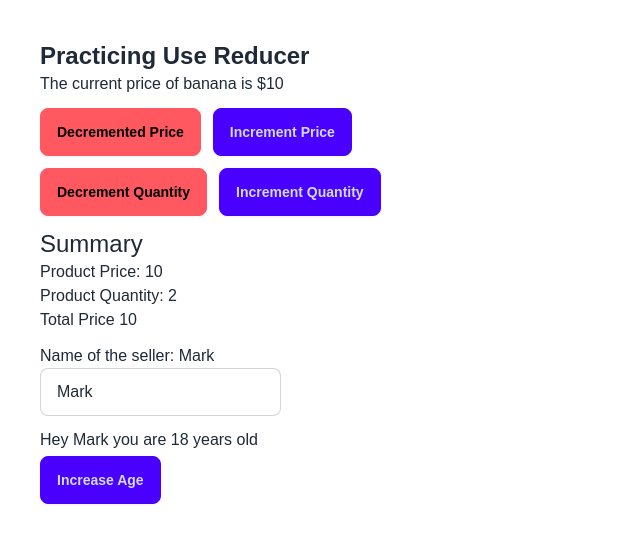
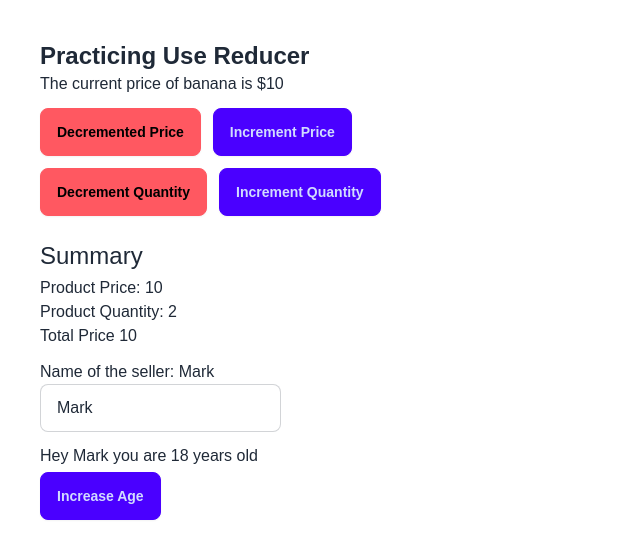
Before and after one commit to MarkMallari16/react-use-reducer, a React (Vite) app: page / in a window 1280 px wide. Shown: the top 558 px of the page, without its empty margins (0-640 px from the left). Built offline with nearby package versions, Linux system fonts and the light colour scheme; no server answers.

Commit message:
fix some ui

```diff
--- a/src/App.jsx
+++ b/src/App.jsx
@@ -95,8 +95,8 @@ function App() {
         <button className='btn btn-error' onClick={handleDecrementedQuantity}>Decrement Quantity</button>
         <button className='btn btn-primary' onClick={handleIncrementedQuantity}>Increment Quantity</button>
       </div>
-      <div className='mt-3'>
-        <h1 className='text-2xl font-medium'>Summary</h1>
+      <div className='mt-6'>
+        <h1 className='text-2xl font-medium mb-1'>Summary</h1>
         <p>Product Price: {state.price}</p>
         <p>Product Quantity: {state.quantity}</p>
         <p>Total Price {state.totalPrice}</p>
```
